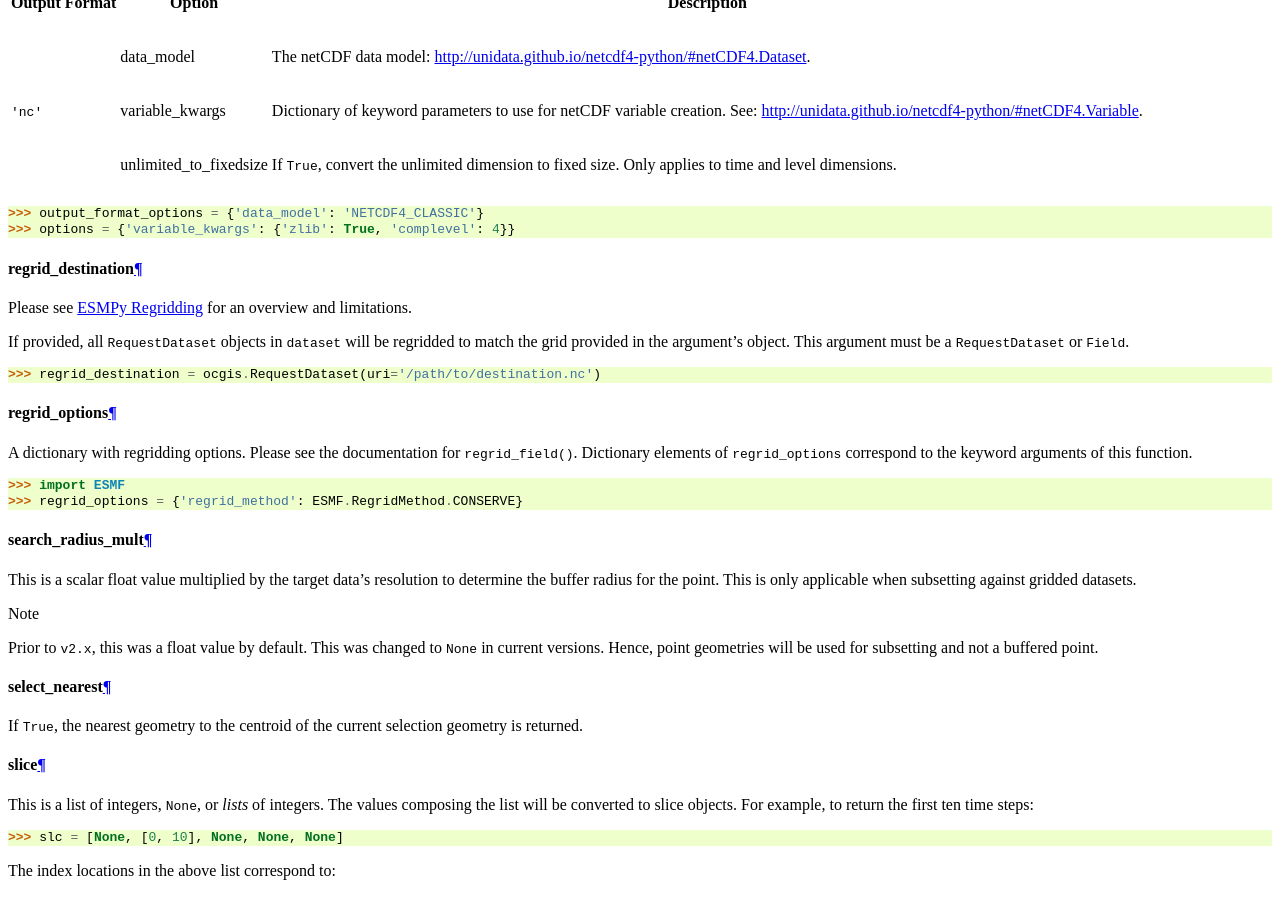
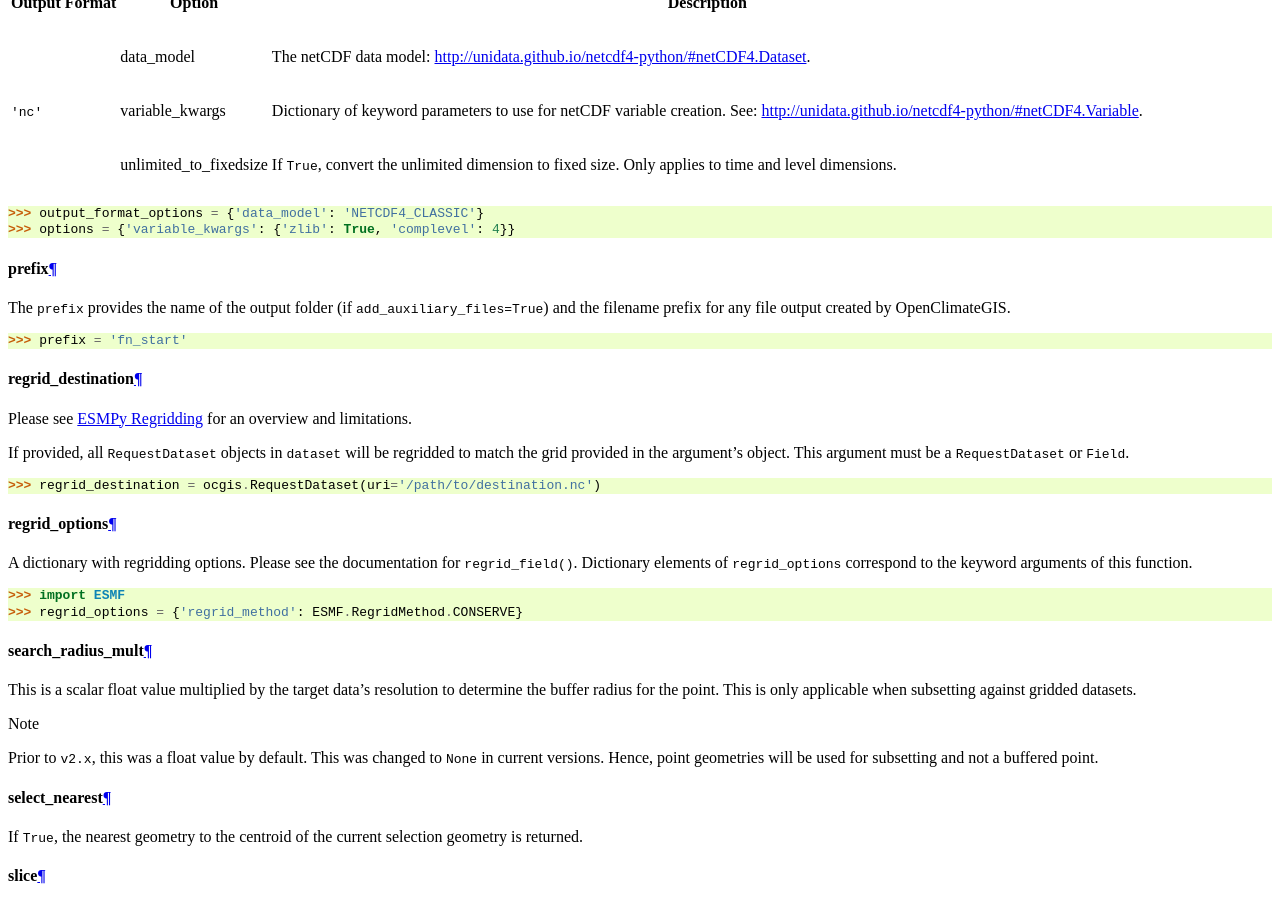
Before and after one commit to NCPP/ocgis, a Sphinx documentation site: the page built from doc/operations.rst, in a window 1280 px wide and 900 px high, scrolled down 7244 px. Built offline with Sphinx 7.4.7, drawn with Linux system fonts in a browser that asks for light colours; formulas are drawn with MathJax 3.

Commit message:
DOC: Added "prefix" documentation

```diff
--- a/doc/operations.rst
+++ b/doc/operations.rst
@@ -374,6 +374,13 @@ A dictionary of converter-specific options. Options for each converter are liste
 >>> output_format_options = {'data_model': 'NETCDF4_CLASSIC'}
 >>> options = {'variable_kwargs': {'zlib': True, 'complevel': 4}}
 
+prefix
+~~~~~~
+
+The ``prefix`` provides the name of the output folder (if ``add_auxiliary_files=True``) and the filename prefix for any file output created by OpenClimateGIS.
+
+>>> prefix = 'fn_start'
+
 regrid_destination
 ~~~~~~~~~~~~~~~~~~
 
```
